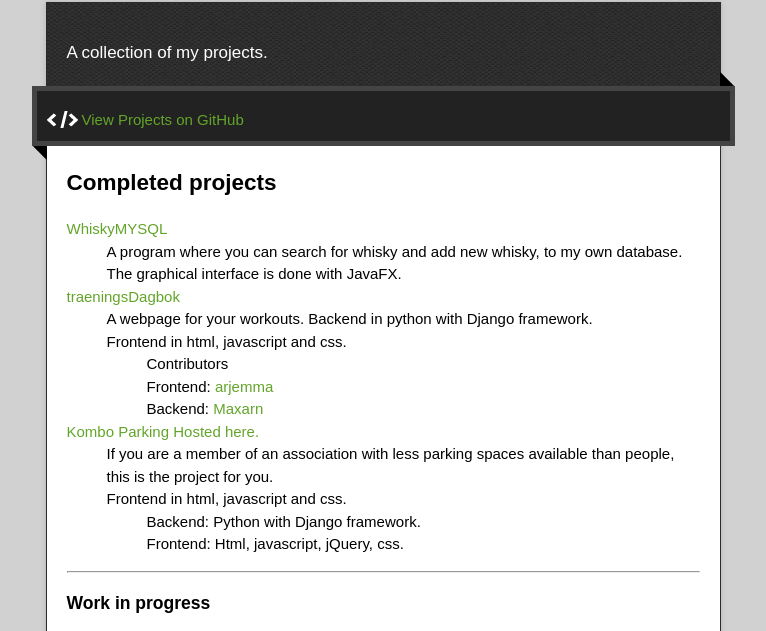
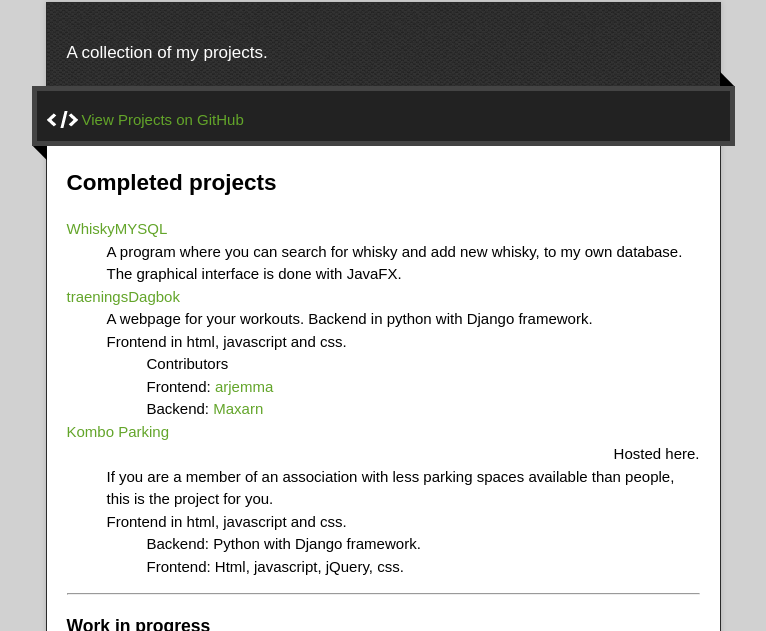
Before and after one commit to sanonzon/ProjectJars, a plain HTML site: page index.html in a window 1280 px wide. Shown: the part 128-759 px from the top of the page, without its empty margins (257-1023 px from the left). Drawn offline with nearby package versions, Linux system fonts and the light colour scheme.

Commit message:
Update index.html

```diff
--- a/index.html
+++ b/index.html
@@ -60,7 +60,7 @@
                     </li>
                 </ul>
             </li>
-            <li><a href="https://github.com/sanonzon/parkeringen">Kombo Parking</a> <a href="https://komboparking.pythonanywhere.com">Hosted here.</a>
+            <li><a href="https://github.com/sanonzon/parkeringen">Kombo Parking</a> <div style="text-align:right;"<a href="https://komboparking.pythonanywhere.com">Hosted here.</a></div>
                   <ul class="projectList project-details">
                       <li>If you are a member of an association with less parking spaces available than people, this is the project for you.
                       <br/> Frontend in html, javascript and css.
```
